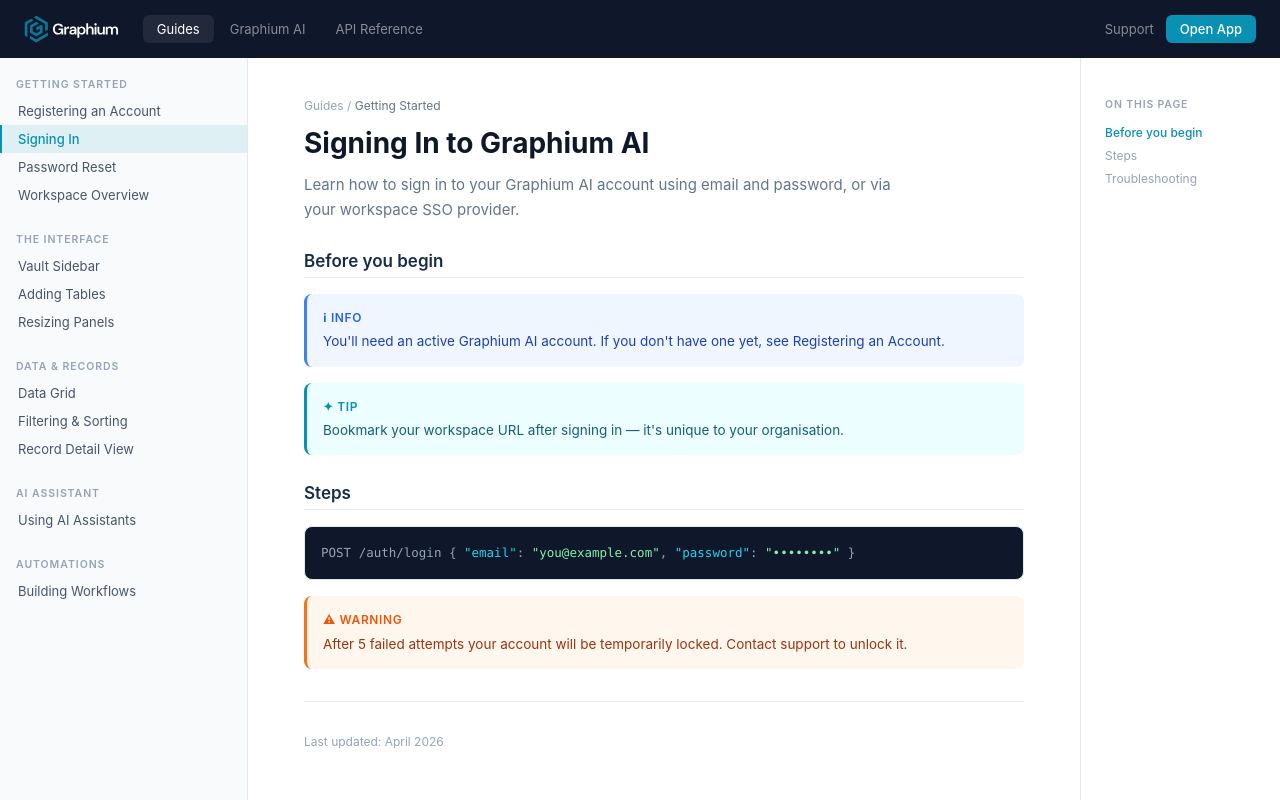
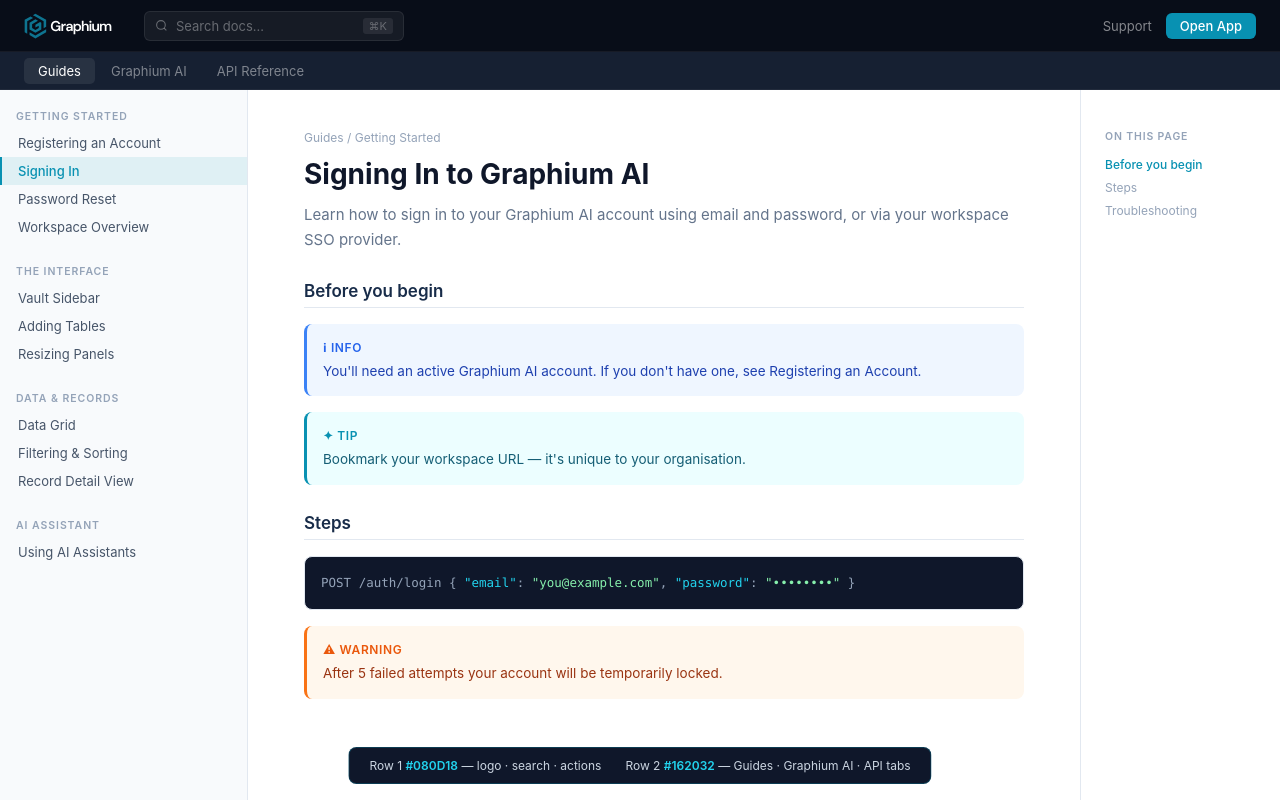
Before and after one commit to graphium/docs, a plain HTML site: page graphium-preview.html in a window 1280 px wide. Drawn offline with Linux system fonts and the light colour scheme.

Commit message:
Update Graphium AI navbar in Mintlify

```diff
--- a/graphium-preview.html
+++ b/graphium-preview.html
@@ -3,64 +3,118 @@
 <head>
 <meta charset="UTF-8">
 <meta name="viewport" content="width=device-width, initial-scale=1.0">
-<title>Graphium AI Docs – Light Theme Preview</title>
+<title>Graphium AI Docs – Navbar Preview</title>
 <style>
   * { margin: 0; padding: 0; box-sizing: border-box; }
 
   :root {
-    --navy:        #0F172A;
-    --cyan:        #0891B2;
-    --cyan-light:  #22D3EE;
-    --cyan-dim:    rgba(8, 145, 178, 0.1);
-    --slate-700:   #334155;
-    --slate-600:   #475569;
-    --slate-500:   #64748B;
-    --slate-400:   #94A3B8;
-    --slate-300:   #CBD5E1;
-    --slate-200:   #E2E8F0;
-    --slate-100:   #F1F5F9;
-    --slate-50:    #F8FAFC;
-    --white:       #FFFFFF;
+    --navy-deep:  #080D18;
+    --navy:       #0F172A;
+    --navy-tabs:  #162032;
+    --cyan:       #0891B2;
+    --cyan-dim:   rgba(8, 145, 178, 0.1);
+    --slate-600:  #475569;
+    --slate-500:  #64748B;
+    --slate-400:  #94A3B8;
+    --slate-200:  #E2E8F0;
+    --slate-100:  #F1F5F9;
+    --slate-50:   #F8FAFC;
+    --white:      #FFFFFF;
   }
 
   body {
     font-family: -apple-system, BlinkMacSystemFont, 'Inter', 'Segoe UI', sans-serif;
     background: var(--white);
-    color: var(--slate-700);
+    color: var(--slate-600);
     display: flex;
     flex-direction: column;
     height: 100vh;
     overflow: hidden;
   }
 
-  /* ── Navbar — dark navy to match Graphium mockup banner ── */
+  /* ═══════════════════════════════════════════
+     TWO-ROW NAVBAR — fixed, never changes
+  ═══════════════════════════════════════════ */
   #navbar {
-    height: 58px;
+    flex-shrink: 0;
     background: var(--navy);
+    /* fix: never becomes white on scroll */
+    position: sticky;
+    top: 0;
+    z-index: 100;
+  }
+
+  /* ROW 1: Logo + Search + Actions
+     Slightly deeper navy for contrast */
+  .navbar-top {
+    height: 52px;
+    background: var(--navy-deep);
     display: flex;
     align-items: center;
     padding: 0 24px;
-    gap: 8px;
-    flex-shrink: 0;
+    gap: 16px;
+    border-bottom: 1px solid rgba(255,255,255,0.06);
   }
 
+  /* Logo — force white/teal version */
   .nav-logo {
     display: flex;
     align-items: center;
-    height: 28px;
-    margin-right: 16px;
+    height: 26px;
+    flex-shrink: 0;
   }
-  .nav-logo svg {
-    height: 28px;
-    width: auto;
+  .nav-logo svg { height: 26px; width: auto; }
+
+  .navbar-search {
+    flex: 1;
+    max-width: 260px;
+    margin: 0 16px;
+    display: flex;
+    align-items: center;
+    gap: 8px;
+    background: rgba(255,255,255,0.06);
+    border: 1px solid rgba(255,255,255,0.08);
+    border-radius: 6px;
+    padding: 6px 10px;
+    color: rgba(255,255,255,0.35);
+    font-size: 13px;
   }
 
-  .nav-tabs { display: flex; gap: 2px; }
+  .navbar-actions {
+    margin-left: auto;
+    display: flex;
+    align-items: center;
+    gap: 14px;
+  }
+  .nav-link {
+    font-size: 13px;
+    color: rgba(255,255,255,0.5);
+  }
+  .nav-btn {
+    padding: 5px 14px;
+    background: var(--cyan);
+    color: white;
+    border-radius: 6px;
+    font-size: 13px;
+    font-weight: 500;
+  }
+
+  /* ROW 2: Tab navigation
+     Slightly lighter navy to distinguish from row 1 */
+  .navbar-tabs {
+    height: 38px;
+    background: var(--navy-tabs);
+    display: flex;
+    align-items: center;
+    padding: 0 24px;
+    gap: 2px;
+    border-bottom: 1px solid rgba(255,255,255,0.05);
+  }
   .nav-tab {
-    padding: 6px 14px;
+    padding: 5px 14px;
     font-size: 13px;
-    border-radius: 6px;
-    color: rgba(255,255,255,0.5);
+    border-radius: 5px;
+    color: rgba(255,255,255,0.45);
     cursor: pointer;
     white-space: nowrap;
   }
@@ -68,27 +122,14 @@
     color: var(--white);
     background: rgba(255,255,255,0.08);
   }
-  .nav-tab:hover:not(.active) { color: rgba(255,255,255,0.75); }
+  .nav-tab:hover:not(.active) { color: rgba(255,255,255,0.7); }
 
-  .nav-right {
-    margin-left: auto;
-    display: flex; align-items: center; gap: 12px;
-  }
-  .nav-link { font-size: 13px; color: rgba(255,255,255,0.5); }
-  .nav-btn {
-    padding: 6px 14px;
-    background: var(--cyan);
-    color: white;
-    border-radius: 6px;
-    font-size: 13px;
-    font-weight: 500;
-    white-space: nowrap;
-  }
-
-  /* ── Layout ── */
+  /* ═══════════════════════════════════════════
+     PAGE LAYOUT
+  ═══════════════════════════════════════════ */
   .layout { display: flex; flex: 1; overflow: hidden; }
 
-  /* ── Sidebar ── */
+  /* Sidebar */
   #sidebar {
     width: 248px;
     background: var(--slate-50);
@@ -100,22 +141,18 @@
   .sidebar-section { margin-bottom: 20px; }
   .sidebar-group-label {
     padding: 4px 16px 6px;
-    font-size: 10.5px;
-    font-weight: 600;
-    letter-spacing: 0.09em;
-    text-transform: uppercase;
+    font-size: 10.5px; font-weight: 600;
+    letter-spacing: 0.09em; text-transform: uppercase;
     color: var(--slate-400);
   }
   .sidebar-item {
-    display: flex;
-    align-items: center;
     padding: 6px 16px;
     font-size: 13px;
     color: var(--slate-600);
     cursor: pointer;
     border-left: 2px solid transparent;
   }
-  .sidebar-item:hover { color: var(--navy); background: var(--slate-100); }
+  .sidebar-item:hover { color: #0F172A; background: var(--slate-100); }
   .sidebar-item.active {
     color: var(--cyan);
     background: var(--cyan-dim);
@@ -123,75 +160,69 @@
     font-weight: 500;
   }
 
-  /* ── Content ── */
+  /* Content */
   #content {
-    flex: 1;
-    overflow-y: auto;
+    flex: 1; overflow-y: auto;
     padding: 40px 56px;
     background: var(--white);
   }
   .content-inner { max-width: 720px; }
 
   .breadcrumb { font-size: 12px; color: var(--slate-400); margin-bottom: 12px; }
-  .breadcrumb span { color: var(--slate-500); }
-
-  h1 { font-size: 28px; font-weight: 700; color: var(--navy); margin-bottom: 12px; line-height: 1.3; }
-  .lead { font-size: 15px; color: var(--slate-500); margin-bottom: 28px; line-height: 1.65; max-width: 600px; }
+  h1 { font-size: 28px; font-weight: 700; color: #0F172A; margin-bottom: 12px; }
+  .lead { font-size: 15px; color: var(--slate-500); margin-bottom: 28px; line-height: 1.65; }
   h2 {
     font-size: 17px; font-weight: 600; color: #182C49;
-    margin: 28px 0 10px;
-    padding-bottom: 6px;
+    margin: 28px 0 10px; padding-bottom: 6px;
     border-bottom: 1px solid var(--slate-200);
   }
 
-  /* ── Callouts ── */
   .callout {
     padding: 14px 16px; border-radius: 8px; border-left: 3px solid;
     margin: 16px 0; font-size: 13.5px; line-height: 1.6;
   }
-  .callout-title {
-    font-weight: 600; font-size: 12px;
-    text-transform: uppercase; letter-spacing: 0.05em; margin-bottom: 4px;
-  }
+  .callout-title { font-weight: 600; font-size: 12px; text-transform: uppercase; letter-spacing: 0.05em; margin-bottom: 4px; }
   .callout-info    { background: #EFF6FF; border-color: #3B82F6; color: #1E40AF; }
   .callout-info .callout-title { color: #2563EB; }
   .callout-tip     { background: #ECFEFF; border-color: var(--cyan); color: #155E75; }
-  .callout-tip .callout-title { color: var(--cyan); }
+  .callout-tip .callout-title  { color: var(--cyan); }
   .callout-warning { background: #FFF7ED; border-color: #F97316; color: #9A3412; }
   .callout-warning .callout-title { color: #EA580C; }
 
-  /* ── Code block ── */
   .code-block {
-    background: var(--navy);
-    border: 1px solid var(--slate-200);
-    border-radius: 8px; padding: 16px; margin: 16px 0;
+    background: #0F172A; border: 1px solid var(--slate-200); border-radius: 8px;
+    padding: 16px; margin: 16px 0;
     font-family: 'Menlo','Monaco',monospace; font-size: 12.5px; line-height: 1.6; color: #94A3B8;
   }
-  .code-block .k { color: #22D3EE; }
-  .code-block .s { color: #86EFAC; }
-  .code-block .n { color: #FCA5A5; }
+  .k { color: #22D3EE; } .s { color: #86EFAC; }
 
-  .content-divider { height: 1px; background: var(--slate-200); margin: 32px 0; }
-
-  /* ── TOC ── */
   #toc {
     width: 200px; padding: 40px 0 0 24px; flex-shrink: 0;
     font-size: 12px; border-left: 1px solid var(--slate-200);
   }
-  .toc-label {
-    font-size: 10.5px; font-weight: 600; letter-spacing: 0.08em;
-    text-transform: uppercase; color: var(--slate-400); margin-bottom: 10px;
-  }
+  .toc-label { font-size: 10.5px; font-weight: 600; letter-spacing: 0.08em; text-transform: uppercase; color: var(--slate-400); margin-bottom: 10px; }
   .toc-item { padding: 4px 0; color: var(--slate-400); cursor: pointer; }
   .toc-item.active { color: var(--cyan); font-weight: 500; }
+
+  /* annotation callout for preview */
+  .annotation {
+    position: fixed; bottom: 16px; left: 50%; transform: translateX(-50%);
+    background: #0F172A; color: #CBD5E1;
+    border: 1px solid rgba(8,145,178,0.3);
+    border-radius: 8px; padding: 10px 20px;
+    font-size: 12px; white-space: nowrap;
+    display: flex; gap: 24px;
+  }
+  .annotation span { color: #22D3EE; font-weight: 600; }
 </style>
 </head>
 <body>
 
-<!-- NAVBAR: dark navy + real logo SVG -->
-<nav id="navbar">
+<div id="navbar">
+  <!-- ROW 1: deeper navy — logo, search, actions -->
+  <div class="navbar-top">
     <div class="nav-logo">
-    <!-- Graphium logo (dark/white version) inlined -->
+      <!-- Real Graphium dark logo (white text + teal icon) -->
       <svg viewBox="0 0 132 39" xmlns="http://www.w3.org/2000/svg" style="fill-rule:evenodd;clip-rule:evenodd;stroke-linejoin:round;stroke-miterlimit:2;">
         <g transform="matrix(0.714699,0,0,0.714699,-71.3364,-453.839)">
           <g>
@@ -222,19 +253,27 @@
       </svg>
     </div>
 
-  <div class="nav-tabs">
+    <div class="navbar-search">
+      <svg width="13" height="13" viewBox="0 0 24 24" fill="none" stroke="currentColor" stroke-width="2"><circle cx="11" cy="11" r="8"/><path d="m21 21-4.35-4.35"/></svg>
+      Search docs...
+      <span style="margin-left:auto;font-size:11px;background:rgba(255,255,255,0.08);padding:1px 6px;border-radius:3px;color:rgba(255,255,255,0.3);">⌘K</span>
+    </div>
+
+    <div class="navbar-actions">
+      <span class="nav-link">Support</span>
+      <div class="nav-btn">Open App</div>
+    </div>
+  </div>
+
+  <!-- ROW 2: slightly lighter navy — tab navigation -->
+  <div class="navbar-tabs">
     <div class="nav-tab active">Guides</div>
     <div class="nav-tab">Graphium AI</div>
     <div class="nav-tab">API Reference</div>
   </div>
-  <div class="nav-right">
-    <span class="nav-link">Support</span>
-    <div class="nav-btn">Open App</div>
 </div>
-</nav>
 
 <div class="layout">
-
   <aside id="sidebar">
     <div class="sidebar-section">
       <div class="sidebar-group-label">Getting Started</div>
@@ -259,47 +298,32 @@
       <div class="sidebar-group-label">AI Assistant</div>
       <div class="sidebar-item">Using AI Assistants</div>
     </div>
-    <div class="sidebar-section">
-      <div class="sidebar-group-label">Automations</div>
-      <div class="sidebar-item">Building Workflows</div>
-    </div>
   </aside>
 
   <main id="content">
     <div class="content-inner">
-      <div class="breadcrumb">Guides / <span>Getting Started</span></div>
+      <div class="breadcrumb">Guides / Getting Started</div>
       <h1>Signing In to Graphium AI</h1>
       <p class="lead">Learn how to sign in to your Graphium AI account using email and password, or via your workspace SSO provider.</p>
-
       <h2>Before you begin</h2>
-
       <div class="callout callout-info">
         <div class="callout-title">ℹ Info</div>
-        You'll need an active Graphium AI account. If you don't have one yet, see Registering an Account.
+        You'll need an active Graphium AI account. If you don't have one, see Registering an Account.
       </div>
-
       <div class="callout callout-tip">
         <div class="callout-title">✦ Tip</div>
-        Bookmark your workspace URL after signing in — it's unique to your organisation.
+        Bookmark your workspace URL — it's unique to your organisation.
       </div>
-
       <h2>Steps</h2>
-
-      <div class="code-block">
-POST /auth/login
+      <div class="code-block">POST /auth/login
 {
   <span class="k">"email"</span>: <span class="s">"you@example.com"</span>,
   <span class="k">"password"</span>: <span class="s">"••••••••"</span>
-}
-      </div>
-
+}</div>
       <div class="callout callout-warning">
         <div class="callout-title">⚠ Warning</div>
-        After 5 failed attempts your account will be temporarily locked. Contact support to unlock it.
+        After 5 failed attempts your account will be temporarily locked.
       </div>
-
-      <div class="content-divider"></div>
-      <div style="font-size:12px;color:#94A3B8;">Last updated: April 2026</div>
     </div>
   </main>
 
@@ -309,7 +333,12 @@ POST /auth/login
     <div class="toc-item">Steps</div>
     <div class="toc-item">Troubleshooting</div>
   </aside>
+</div>
 
+<!-- annotation -->
+<div class="annotation">
+  <div>Row 1 <span>#080D18</span> — logo · search · actions</div>
+  <div>Row 2 <span>#162032</span> — Guides · Graphium AI · API tabs</div>
 </div>
 </body>
 </html>
```
Lines whose indentation alone changed are shown as unchanged.
